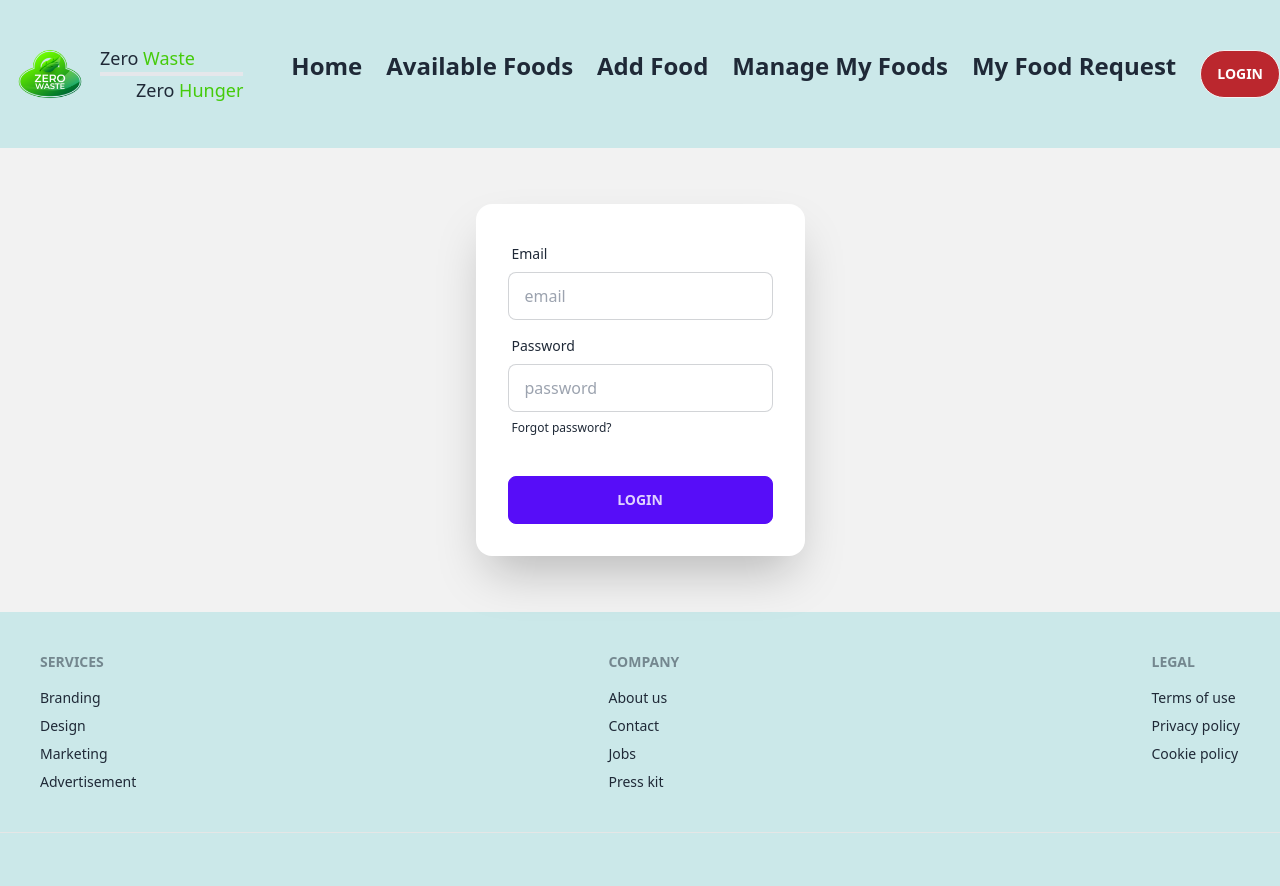
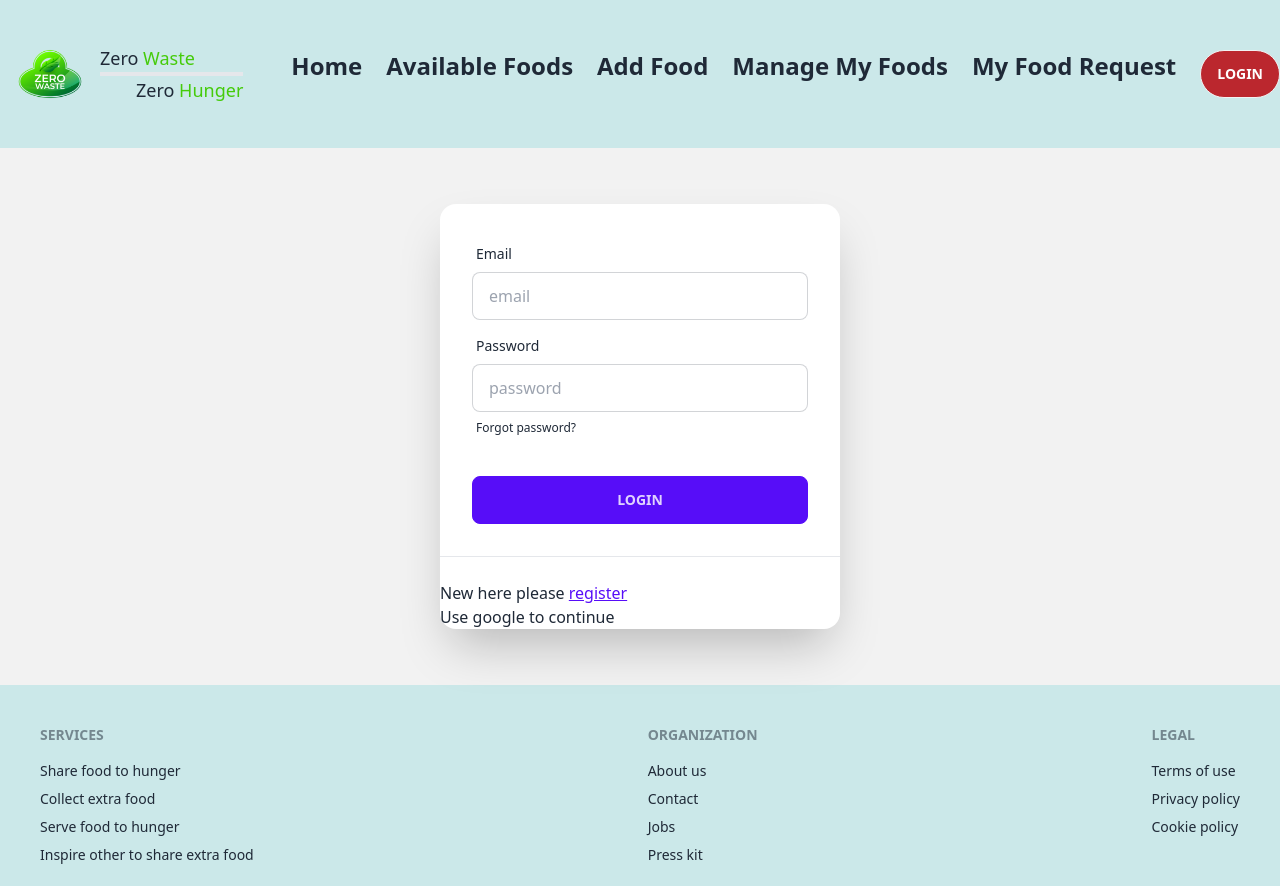
Before and after one commit to mdhanifbiswas27/Help-the--hunger, a React (Vite) app: page /Login in a window 1280 px wide. Shown: the top 886 px of the page. Built offline with nearby package versions, Linux system fonts and the light colour scheme.

Commit message:
Footer section complete

```diff
--- a/package.json
+++ b/package.json
@@ -15,6 +15,7 @@
     "match-sorter": "^6.3.1",
     "react": "^18.2.0",
     "react-dom": "^18.2.0",
+    "react-icons": "^4.11.0",
     "react-router-dom": "^6.18.0",
     "sort-by": "^1.2.0"
   },
--- a/src/Routes/Pages/LogIn/LogIn.jsx
+++ b/src/Routes/Pages/LogIn/LogIn.jsx
@@ -1,3 +1,4 @@
+import { Link } from "react-router-dom";
 
 
 const LogIn = () => {
@@ -6,7 +7,7 @@ const LogIn = () => {
             <div className="hero py-10 bg-base-200">
                 <div className="hero-content ">
 
-                    <div className="card flex-shrink-0 w-full max-w-sm shadow-2xl bg-base-100">
+                    <div className="card  shadow-2xl bg-base-100 w-[400px]">
                         <form className="card-body">
                             <div className="form-control">
                                 <label className="label">
@@ -27,6 +28,11 @@ const LogIn = () => {
                                 <button className="btn btn-primary">Login</button>
                             </div>
                         </form>
+                        <hr className=" py-3"></hr>
+                        <div>
+                            <h1>New here please <Link to='/register'><button className="btn-link">register</button></Link></h1>
+                            <p>Use google to continue</p>
+                        </div>
                     </div>
                 </div>
             </div>
--- /dev/null
+++ b/src/Routes/Pages/Register/Register.jsx
@@ -0,0 +1,11 @@
+
+
+const Register = () => {
+    return (
+        <div>
+
+        </div>
+    );
+};
+
+export default Register;
--- a/src/Routes/Pages/shared/Footer.jsx
+++ b/src/Routes/Pages/shared/Footer.jsx
@@ -1,4 +1,6 @@
 import logo from '../../../assets/logo4.png'
+import { FaYoutube, FaTwitter,FaFacebookF } from 'react-icons/fa';
+import { BiLogoInstagramAlt, BiLogoLinkedinSquare } from 'react-icons/bi';
 
 const Footer = () => {
     return (
@@ -6,13 +8,13 @@ const Footer = () => {
             <footer className="footer p-10 text-base-content flex justify-between">
                 <nav>
                     <header className="footer-title">Services</header>
-                    <a className="link link-hover">Branding</a>
-                    <a className="link link-hover">Design</a>
-                    <a className="link link-hover">Marketing</a>
-                    <a className="link link-hover">Advertisement</a>
+                    <a className="link link-hover">Share food to hunger</a>
+                    <a className="link link-hover">Collect extra food</a>
+                    <a className="link link-hover">Serve food to hunger</a>
+                    <a className="link link-hover">Inspire other to share extra food</a>
                 </nav>
                 <nav>
-                    <header className="footer-title">Company</header>
+                    <header className="footer-title">Organization</header>
                     <a className="link link-hover">About us</a>
                     <a className="link link-hover">Contact</a>
                     <a className="link link-hover">Jobs</a>
@@ -31,10 +33,13 @@ const Footer = () => {
                     <p className='font-medium'>No Waste No Hunger<br />Share Your Extra Food To Hunger</p>
                 </aside>
                 <nav className="md:place-self-center md:justify-self-end">
+                    <h2>Follow us on:</h2>
                     <div className="grid grid-flow-col gap-4">
-                        <a><svg xmlns="http://www.w3.org/2000/svg" width="24" height="24" viewBox="0 0 24 24" className="fill-current"><path d="M24 4.557c-.883.392-1.832.656-2.828.775 1.017-.609 1.798-1.574 2.165-2.724-.951.564-2.005.974-3.127 1.195-.897-.957-2.178-1.555-3.594-1.555-3.179 0-5.515 2.966-4.797 6.045-4.091-.205-7.719-2.165-10.148-5.144-1.29 2.213-.669 5.108 1.523 6.574-.806-.026-1.566-.247-2.229-.616-.054 2.281 1.581 4.415 3.949 4.89-.693.188-1.452.232-2.224.084.626 1.956 2.444 3.379 4.6 3.419-2.07 1.623-4.678 2.348-7.29 2.04 2.179 1.397 4.768 2.212 7.548 2.212 9.142 0 14.307-7.721 13.995-14.646.962-.695 1.797-1.562 2.457-2.549z"></path></svg></a>
-                        <a><svg xmlns="http://www.w3.org/2000/svg" width="24" height="24" viewBox="0 0 24 24" className="fill-current"><path d="M19.615 3.184c-3.604-.246-11.631-.245-15.23 0-3.897.266-4.356 2.62-4.385 8.816.029 6.185.484 8.549 4.385 8.816 3.6.245 11.626.246 15.23 0 3.897-.266 4.356-2.62 4.385-8.816-.029-6.185-.484-8.549-4.385-8.816zm-10.615 12.816v-8l8 3.993-8 4.007z"></path></svg></a>
-                        <a><svg xmlns="http://www.w3.org/2000/svg" width="24" height="24" viewBox="0 0 24 24" className="fill-current"><path d="M9 8h-3v4h3v12h5v-12h3.642l.358-4h-4v-1.667c0-.955.192-1.333 1.115-1.333h2.885v-5h-3.808c-3.596 0-5.192 1.583-5.192 4.615v3.385z"></path></svg></a>
+                        <BiLogoInstagramAlt className='text-2xl text-[#F7006D]'></BiLogoInstagramAlt>
+                        <FaTwitter className='text-2xl text-[#1C96E8]'></FaTwitter>
+                        <FaYoutube className='text-2xl text-[#FF0000]'></FaYoutube>
+                        <FaFacebookF className='text-2xl text-[#0863F7]'></FaFacebookF>
+                        <BiLogoLinkedinSquare className='text-2xl text-[#0C61BF]'></BiLogoLinkedinSquare>
                     </div>
                 </nav>
             </footer>
--- a/src/Routes/Routes.jsx
+++ b/src/Routes/Routes.jsx
@@ -7,6 +7,7 @@ import AddFood from "./Pages/AddFood/AddFood";
 import ManageMyFood from "./Pages/ManageMyFood/ManageMyFood";
 import MyFoodRequest from "./Pages/MyFoodRequest/MyFoodRequest";
 import LogIn from "./Pages/LogIn/LogIn";
+import Register from "./Pages/Register/Register";
 
 const router = createBrowserRouter([
     {
@@ -37,6 +38,10 @@ const router = createBrowserRouter([
         {
           path:'/Login',
           element:<LogIn></LogIn>
+        },
+        {
+          path:'/register',
+          element:<Register></Register>
         }
       ]
     },
```
Also changed, not shown: 1 other file (tests, documents, lock files or other folders).
